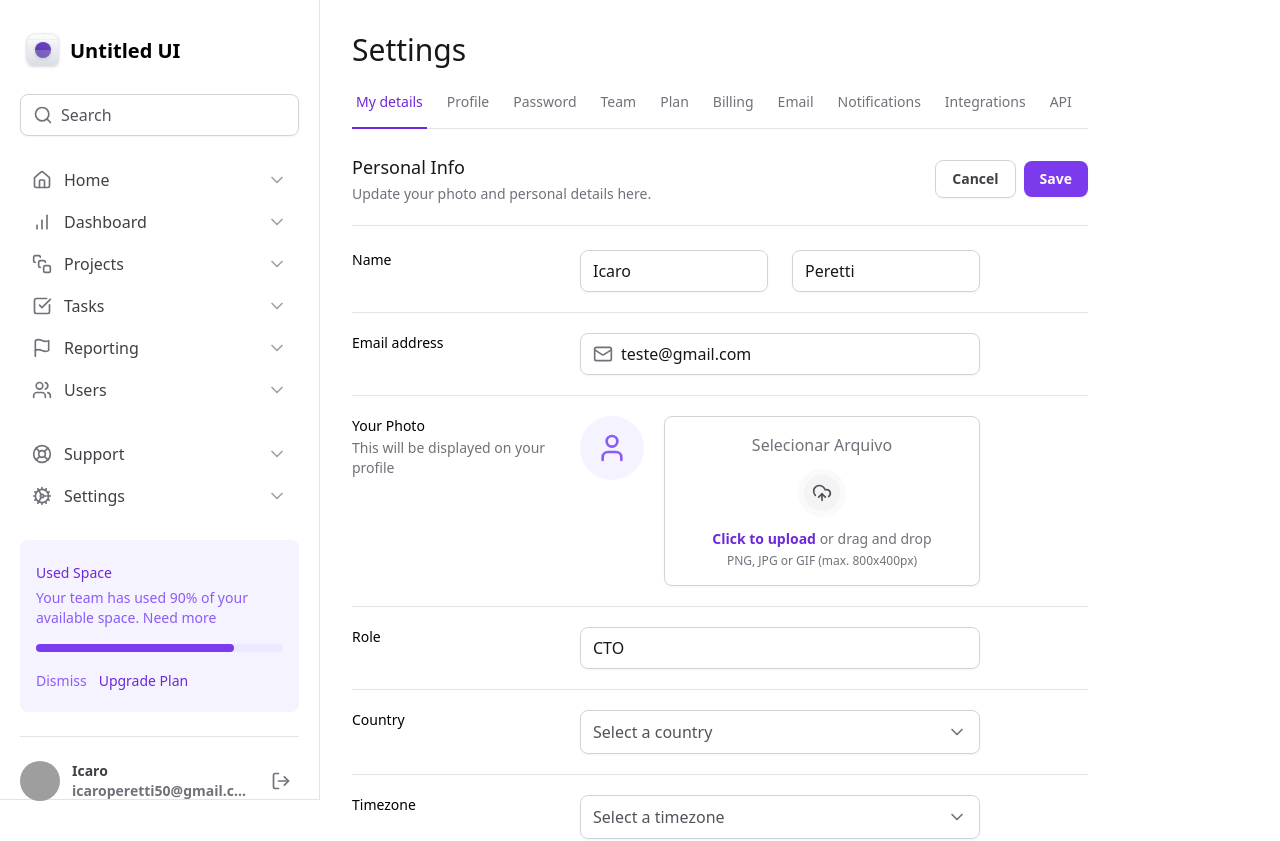
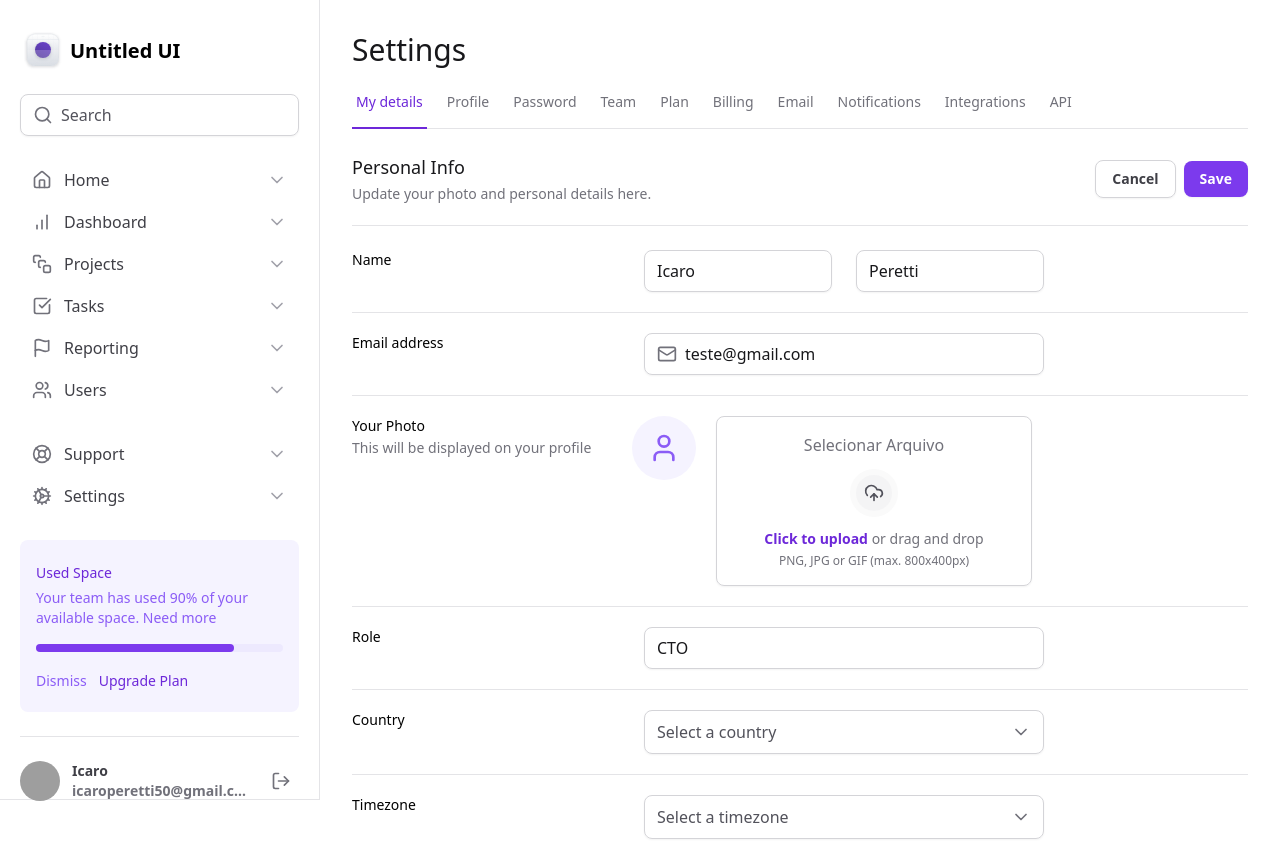
Before and after one commit to icaroperetti/tailwind-master, a Next.js app: page / in a window 1280 px wide. Shown: the top 841 px of the page. Built offline with nearby package versions, Linux system fonts and the light colour scheme; grey boxes are pictures that could not be loaded.

Commit message:
fix: content use screen width

```diff
--- a/src/app/layout.tsx
+++ b/src/app/layout.tsx
@@ -23,7 +23,7 @@ export default function RootLayout({
       <body className={`${geistSans.variable} antialiased`}>
         <div className="min-h-screen lg:grid lg:grid-cols-app dark:bg-zinc-900">
           <Sidebar />
-          <main className="max-w-[100vh] px-4 pb-12 pt-24 lg:col-start-2 lg:px-8 lg:pt-8">
+          <main className="max-w-screen px-4 pb-12 pt-24 lg:col-start-2 lg:px-8 lg:pt-8">
             {children}
           </main>
         </div>
```
